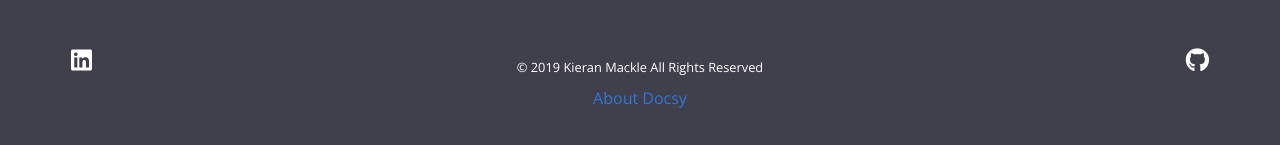
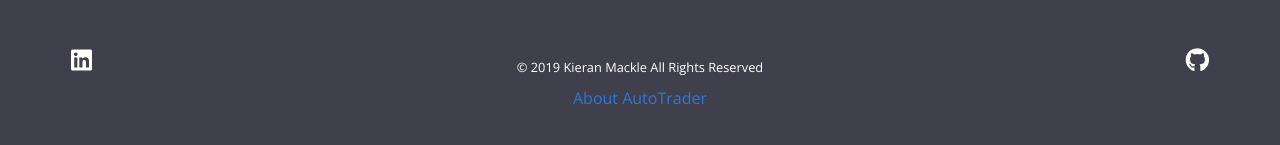
Before and after one commit to kieran-mackle/AutoTrader, a Jekyll site: the page built from docs/pages/index.md, in a window 1280 px wide and 900 px high, scrolled down 856 px. Shown: the part 752-897 px from the top of the window. Built offline with Jekyll 4.4.1, drawn with Linux system fonts in a browser that asks for light colours.

Commit message:
Update footer.html

```diff
--- a/docs/_includes/footer.html
+++ b/docs/_includes/footer.html
@@ -30,7 +30,7 @@
 <div class="col-12 col-sm-4 text-center py-2 order-sm-2">
   <small class="text-white">© 2019 {{ site.author }} All Rights Reserved</small>
   {% if site.privacy %}<small class="ml-1"><a href="{{ site.privacy }}" target="_blank">Privacy Policy</a></small>{% endif %}
-  <p class="mt-2"><a href="/about/">About Docsy</a></p>
+  <p class="mt-2"><a href="/about/">About AutoTrader</a></p>
       </div>
     </div>
   </div>
```
